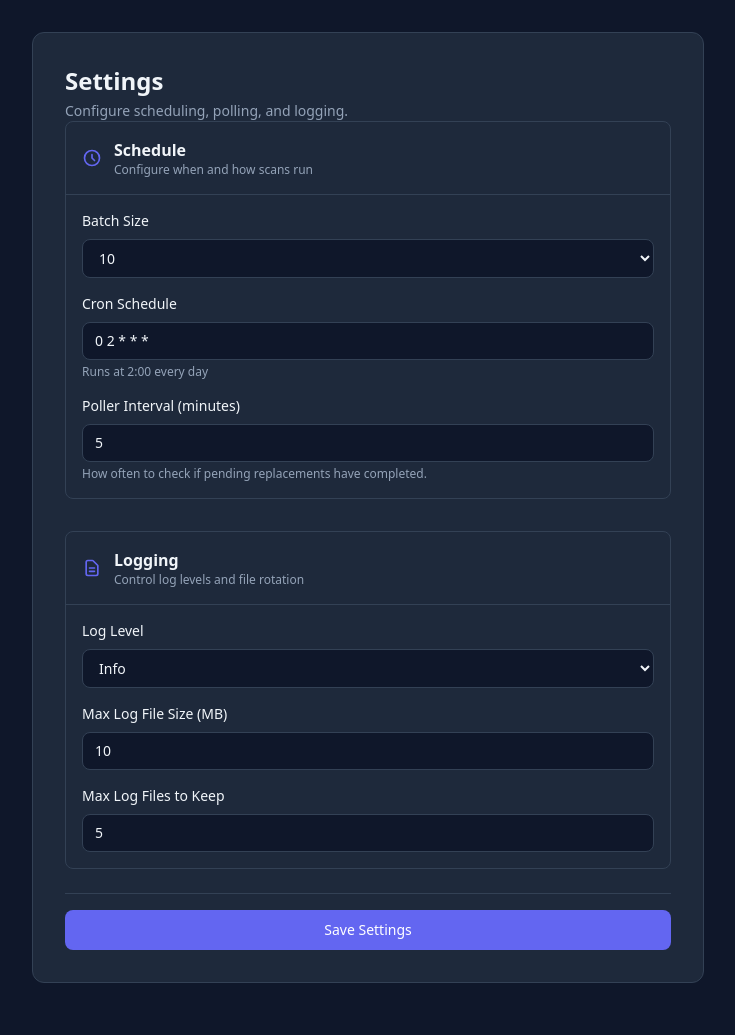
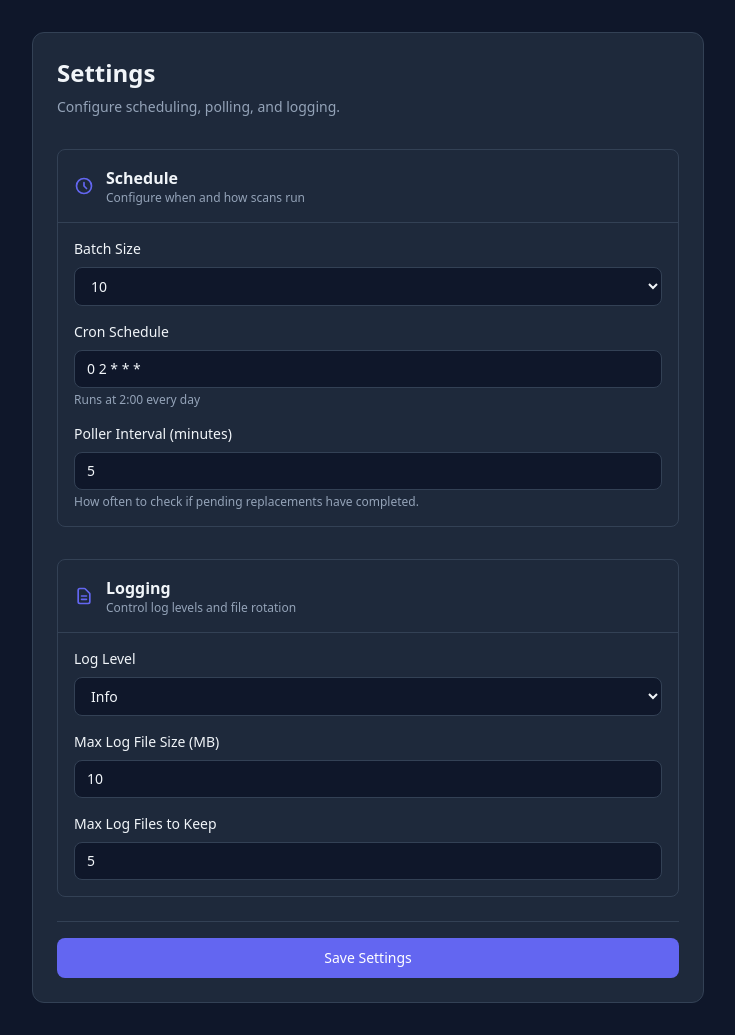
Before and after one commit to PLEXEUM/resizarr, a FastAPI app: page /settings in a window 1280 px wide. Shown: the part 63-1098 px from the top of the page, without its empty margins (272-1007 px from the left). Before the commit the page ends 1046 px from the top, so only its background shows below. Run offline with FastAPI, Linux system fonts and the light colour scheme; data that the repository does not hold is empty; parts of the project's set-up code (start-up, migrations or seed data) failed here and were passed over; some libraries are stand-ins or nearby versions.

Commit message:
style: adjust settings header spacing to match rules page layout

```diff
--- a/app/web/templates/settings.html
+++ b/app/web/templates/settings.html
@@ -26,9 +26,9 @@ input:focus, select:focus, textarea:focus {
 </style>
 
 <div class="max-w-2xl mx-auto">
-    <div class="card rounded-xl p-8">
-        <h1 class="text-2xl font-bold mb-1">Settings</h1>
-        <p class="text-sm" style="color: var(--text-secondary)">
+    <div class="card rounded-xl p-6">
+        <h1 class="text-2xl font-bold mb-2">Settings</h1>
+        <p class="text-sm mb-8" style="color: var(--text-secondary)">
             Configure scheduling, polling, and logging.
         </p>
 
```
